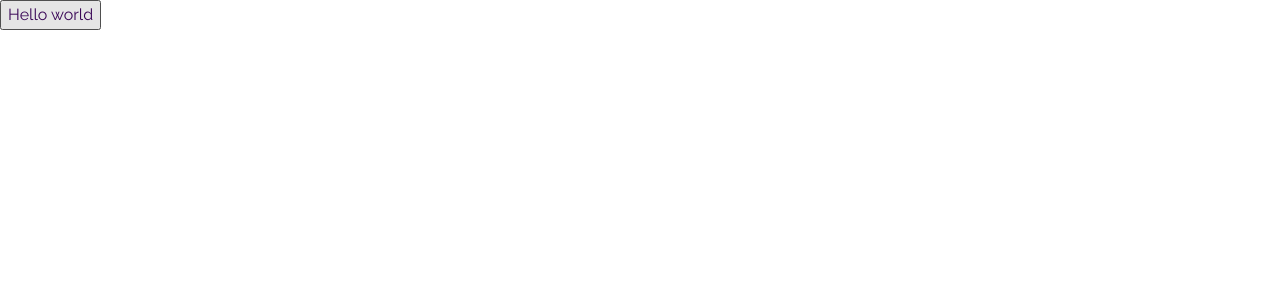
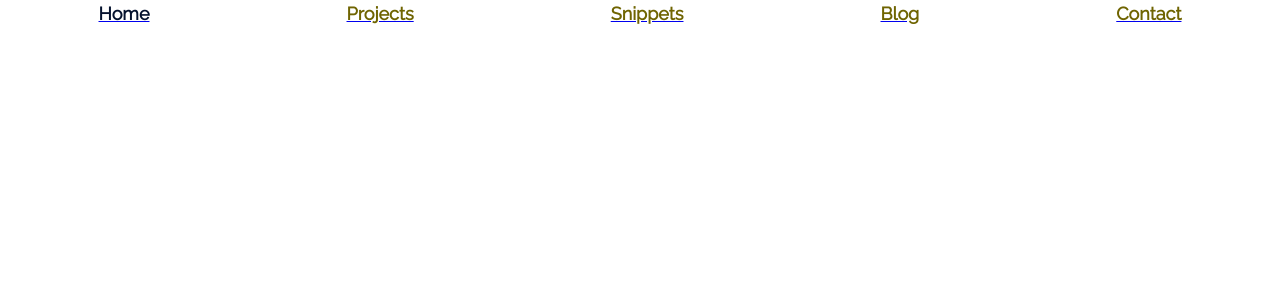
Before and after one commit to RamonEspinosa/RamonEspinosa.github.io, a Next.js app: page / in a window 1280 px wide. Shown: the top 300 px of the page. Built offline with nearby package versions, Linux system fonts and the light colour scheme.

Commit message:
Add basic navbar

```diff
--- /dev/null
+++ b/components/Navbar/index.tsx
@@ -0,0 +1,48 @@
+import colors from "constants/colors";
+import font from "constants/font";
+import navigation from "constants/navigation";
+import Link from "next/link";
+import { useRouter } from "next/router";
+import styled, { css } from "styled-components";
+
+const Navbar = () => {
+  const router = useRouter();
+  return (
+    <Nav>
+      {Object.keys(navigation).map((key) => {
+        const navItem = navigation[key];
+        const active = router?.asPath === navItem.href;
+        return (
+          <Link key={navItem.href} href={navItem.href} passHref>
+            <NavLink active={active}>{navItem.children}</NavLink>
+          </Link>
+        );
+      })}
+    </Nav>
+  );
+};
+
+const Nav = styled.nav`
+  display: flex;
+  justify-content: space-around;
+  align-items: baseline;
+`;
+
+interface NavLinkProps {
+  active: boolean;
+}
+
+const NavLink = styled.a`
+  color: ${colors.brand.delta};
+  font-weight: ${font.weight.bold};
+  text-decoration: none;
+  font-size: ${font.size[18]};
+  ${(props: NavLinkProps) =>
+    props.active &&
+    css`
+      color: ${colors.brand.alpha};
+      font-size: ${font.size[24]};
+    `}
+`;
+
+export default Navbar;
--- a/components/TestComponent/index.tsx
+++ /dev/null
@@ -1,8 +0,0 @@
-import colors from "constants/colors";
-import styled from "styled-components";
-
-const TestComponent = styled.button`
-  color: ${colors.brand.alpha};
-`;
-
-export default TestComponent;
--- a/constants/colors.ts
+++ b/constants/colors.ts
@@ -1,10 +1,10 @@
 const colors = {
   brand: {
-    alpha: "hsl(278, 87%, 18%)",
-    beta: "hsl(261, 86%, 20%)",
-    gamma: "hsl(245, 78%, 16%)",
-    delta: "hsl(229, 86%, 20%)",
-    epsilon: "hsl(213, 87%, 18%)",
+    alpha: "hsl(221, 81%, 10%)",
+    beta: "hsl(253, 72%, 25%)",
+    gamma: "hsl(27, 65%, 27%)",
+    delta: "hsl(54, 98%, 22%)",
+    epsilon: "hsl(189, 88%, 23%)",
   },
 };
 
--- a/constants/font.ts
+++ b/constants/font.ts
@@ -1,7 +1,22 @@
+export const BASE_FONT_SIZE = 16;
+
+const generateFontSize = (from, to) =>
+  Array.from({ length: to - from })
+    .map((_, i) => i)
+    .reduce((prev, current) => {
+      prev[from + current] = `${(from + current) / BASE_FONT_SIZE}rem`;
+      return prev;
+    }, {});
+
 const font = {
   primary: `"Raleway", -apple-system, BlinkMacSystemFont, avenir next, avenir, segoe ui,
     helvetica neue, helvetica, Ubuntu, roboto, noto, arial, sans-serif`,
   secondary: `"Source Code Pro", -apple-system, BlinkMacSystemFont, avenir next, avenir, segoe ui,
   helvetica neue, helvetica, Ubuntu, roboto, noto, arial, sans-serif`,
+
+  weight: {
+    bold: 700,
+  },
+  size: generateFontSize(8, 24),
 };
 export default font;
--- /dev/null
+++ b/constants/navigation.ts
@@ -0,0 +1,24 @@
+const navigation = {
+  home: {
+    href: "/",
+    children: "Home",
+  },
+  projects: {
+    href: "/projects",
+    children: "Projects",
+  },
+  bits: {
+    href: "/snippets",
+    children: "Snippets",
+  },
+  blog: {
+    href: "/blog",
+    children: "Blog",
+  },
+  contact: {
+    href: "/contact",
+    children: "Contact",
+  },
+} as const;
+
+export default navigation;
--- a/package.json
+++ b/package.json
@@ -6,7 +6,7 @@
     "start": "next start",
     "lint": "next lint",
     "test": "jest",
-    "test:watch": "jest --watch"
+    "test:watch": "jest --watchAll"
   },
   "dependencies": {
     "@testing-library/jest-dom": "^5.16.5",
--- a/pages/_app.tsx
+++ b/pages/_app.tsx
@@ -1,11 +1,13 @@
 import React from "react";
 import { AppProps } from "next/app";
 import { ResetCSS } from "components/ResetCSS";
+import Navbar from "components/Navbar";
 
 export default function App({ Component, pageProps }: AppProps) {
   return (
     <>
       <ResetCSS />
+      <Navbar />
       <Component {...pageProps} />
     </>
   );
--- a/pages/_document.tsx
+++ b/pages/_document.tsx
@@ -9,7 +9,7 @@ import { ServerStyleSheet } from "styled-components";
 
 export default function CustomDocument() {
   return (
-    <Html>
+    <Html lang="en">
       <Head>
         <link rel="preconnect" href="https://fonts.googleapis.com" />
         <link
--- a/pages/index.tsx
+++ b/pages/index.tsx
@@ -1,6 +1,5 @@
 import React from "react";
 import Head from "next/head";
-import TestComponent from "components/TestComponent";
 
 const Home = () => {
   return (
@@ -8,7 +7,6 @@ const Home = () => {
       <Head>
         <title>Juan Lopez</title>
       </Head>
-      <TestComponent>Hello world</TestComponent>
     </>
   );
 };
```
Also changed, not shown: 2 other files (tests, documents, lock files or other folders).
